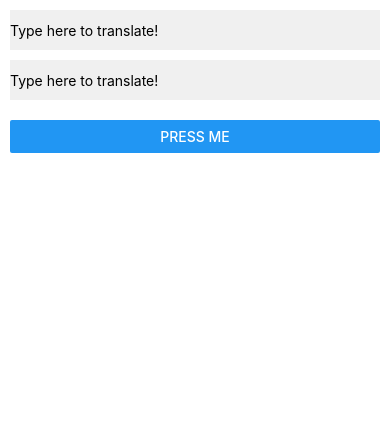
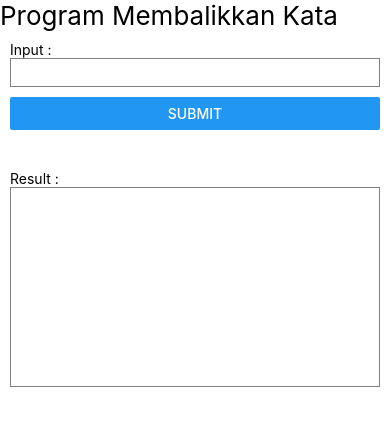
Before and after one commit to superwpdev/BelajarReactNative, a React Native app: screen / in a window 390 px wide. Shown: the top 426 px of the page. Built offline with nearby package versions, Linux system fonts and the light colour scheme.

Commit message:
update program

```diff
--- a/App.js
+++ b/App.js
@@ -1,46 +1,54 @@
-/**
- * Sample React Native App
- * https://github.com/facebook/react-native
- *
- * @format
- * @flow strict-local
- */
+import React, { Component } from 'react';
+import { View, Button, Text, TextInput} from 'react-native';
 
-import React, { useState } from 'react';
-import {
-  TextInput,
-  Text,
-  View,
-  Button,
-  Alert,
-} from 'react-native';
+export default class App extends Component {
+  state = {
+    teks : '',
+    submitteks : '',
+  }
 
-const App = () => {
-  const [text, setText] = useState('');
-  const onPress = () => newText => setText('');
-  return (
-    <View style={{padding: 10}}>
-    <TextInput
-      style={{height: 40, backgroundColor: '#f0f0f0'}}
-      placeholder="Type here to translate!"
-      onChangeText={newText => setText(newText)}
-      defaultValue={text}
-    />
-    <TextInput
-      style={{marginTop:10, height: 40, backgroundColor: '#f0f0f0'}}
-      placeholder="Type here to translate!"
-      onChangeText={newText => setText(newText)}
-      defaultValue={text}
-    />
-    <Text style={{padding: 10, fontSize: 42}}>
-      {text.split(' ').map((word) => word && '🍕').join(' ')}
-    </Text>
-    <Button
-        title="Press me"
-        onPress={() => setText('')}
-      />
-  </View>
-  );
-};
+  formsChange = (event) => {
+    const { text } = event;
+    let processedData = text;
+    console.log(processedData);
+    this.setState({
+      teks : processedData
+    })
+    console.log("karakter = " + this.state.teks);
+  }
 
-export default App;
+  submitForms = () => {
+    let data = this.state.teks;
+    this.setState({
+      submitteks : data.split('').reverse('').join('')
+    })
+  }
+
+  render() {
+    return(
+      <View>
+      <Text style={{fontSize:26}}>Program Membalikkan Kata</Text>
+        <View style={{padding :  10}}>
+          <Text>Input :</Text>
+          <View style={{marginBottom : 10}}>
+            <TextInput
+              style={{ borderColor: 'gray', borderWidth: 1, padding : 5 }}
+              onChangeText={text => this.formsChange({ text })}
+              value={this.state.teks}
+            />
+          </View>
+          <View>
+            <Button title='submit' onPress={()=> this.submitForms()}></Button>
+          </View>
+
+       </View>
+        <View style={{ padding: 10, marginTop : 20 }}>
+         <Text>Result :</Text>
+          <View style={{ borderColor: 'gray', borderWidth: 1, height : 200, padding : 5 }}>
+           <Text>{this.state.submitteks}</Text>
+         </View>
+       </View>
+      </View>
+        )
+        }
+}
```
